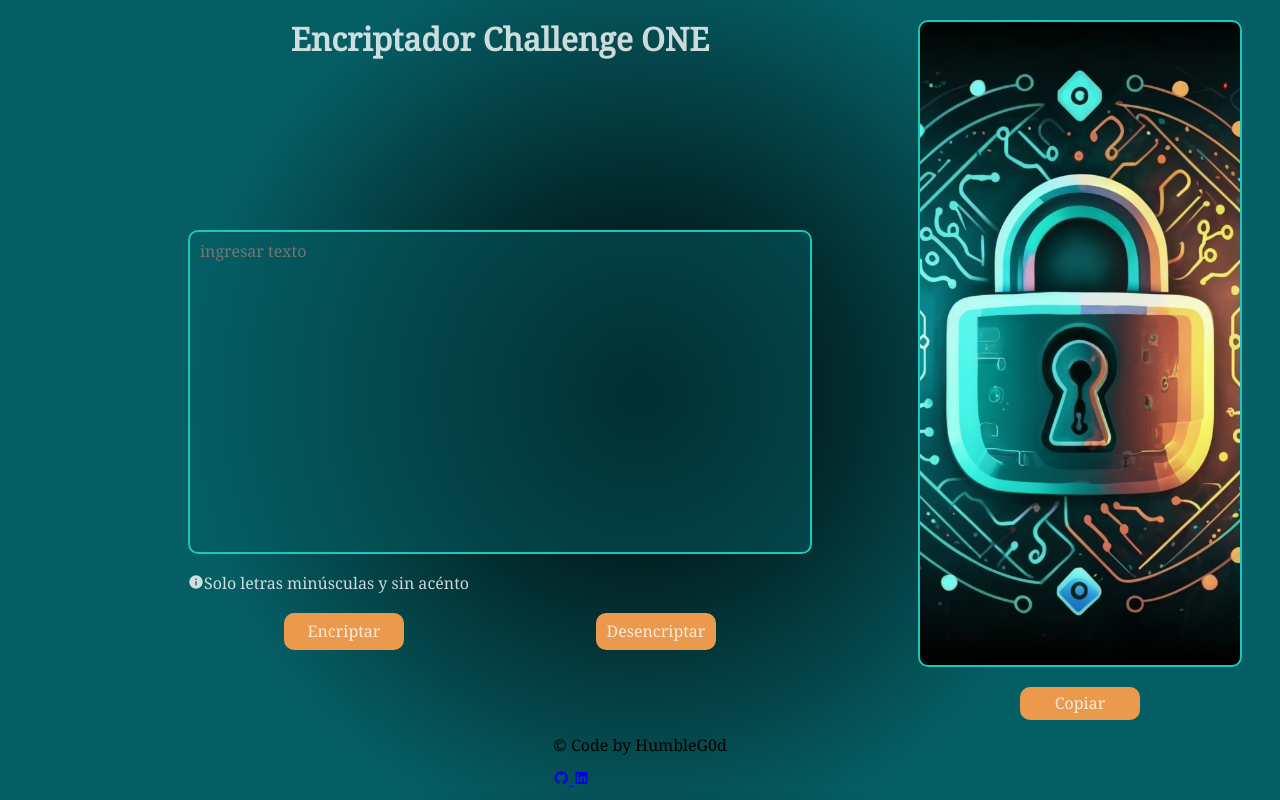
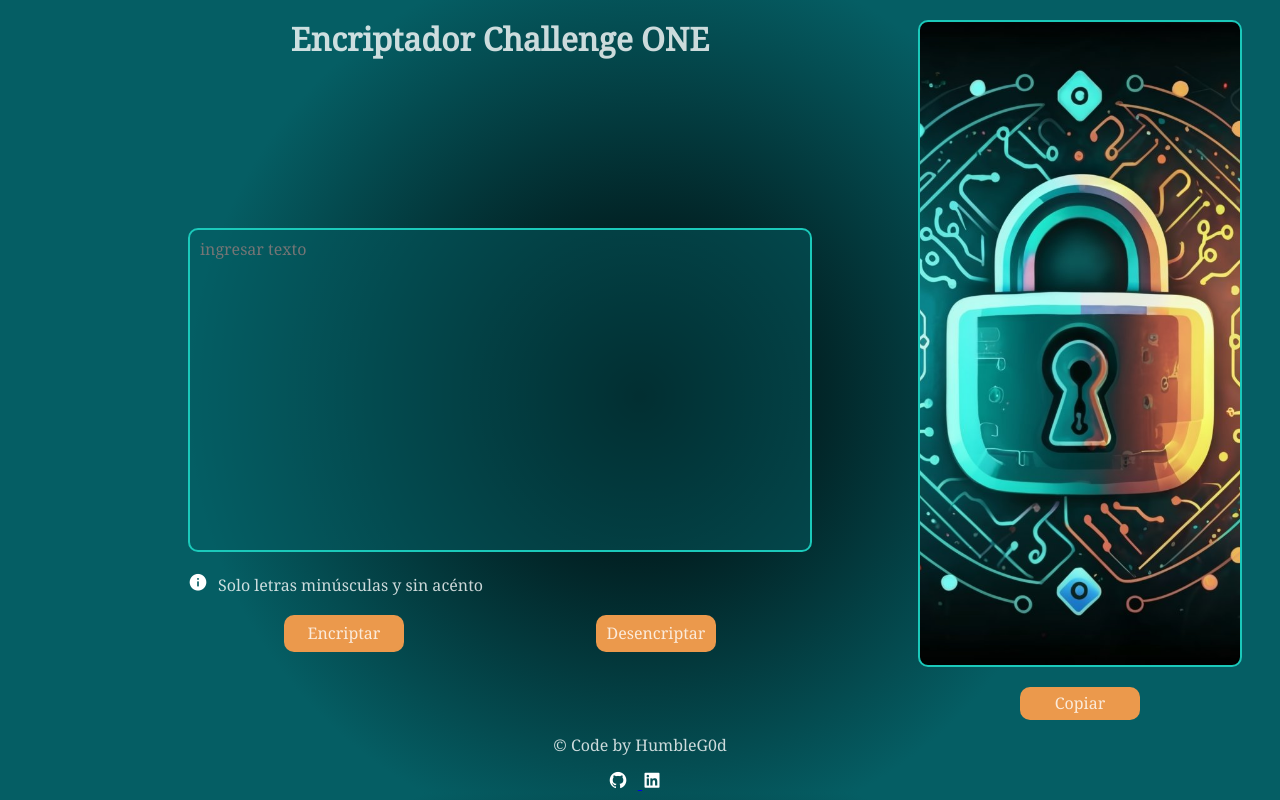
Before and after one commit to HumbleG0d/challenge_encriptador, a website with bundled scripts: page html/index.html in a window 1280 px wide. Built offline with nearby package versions, Linux system fonts and the light colour scheme.

Commit message:
Add style footer

```diff
--- a/css/main.css
+++ b/css/main.css
@@ -58,7 +58,7 @@
 .section__input{
  width: 600px;
  height: 300px;
- background-color: rgba(5,94,100,0.5);
+ background-color: var(--color-background--input);
 }
 
 .section__output{
@@ -104,3 +104,27 @@
 .section__button--copiar{
   align-self: center;
 }
+
+.footer{
+  color: var(--color-title);
+  display: flex;
+  flex-direction: column;
+}
+
+.div__footer{
+  align-self: center;
+}
+
+.bx{
+  margin-right: 10px;
+  font-size: 20px;
+  color: white;
+}
+
+.bxl-github:hover{
+  color: var(--color-github--hover);
+}
+
+.bxl-linkedin-square:hover{
+  color:var(--color-linkedin--hover);
+}
```
